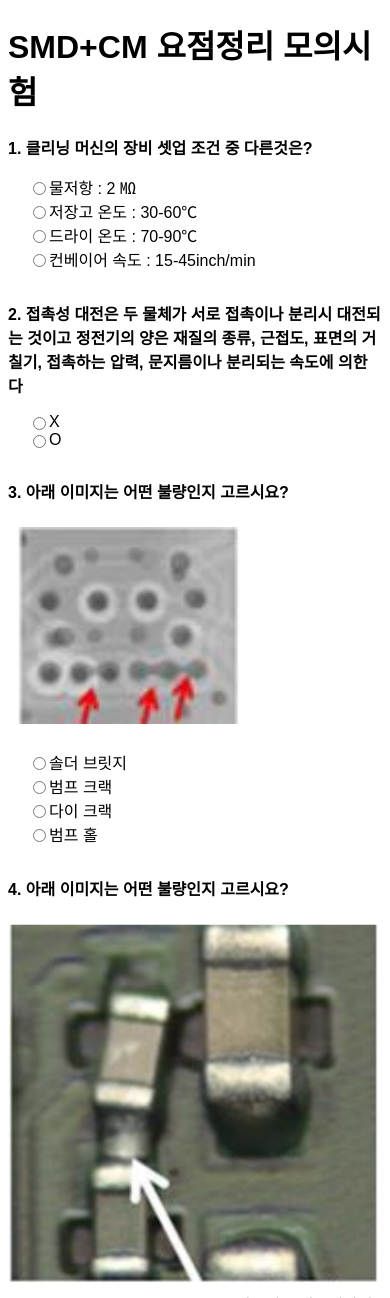
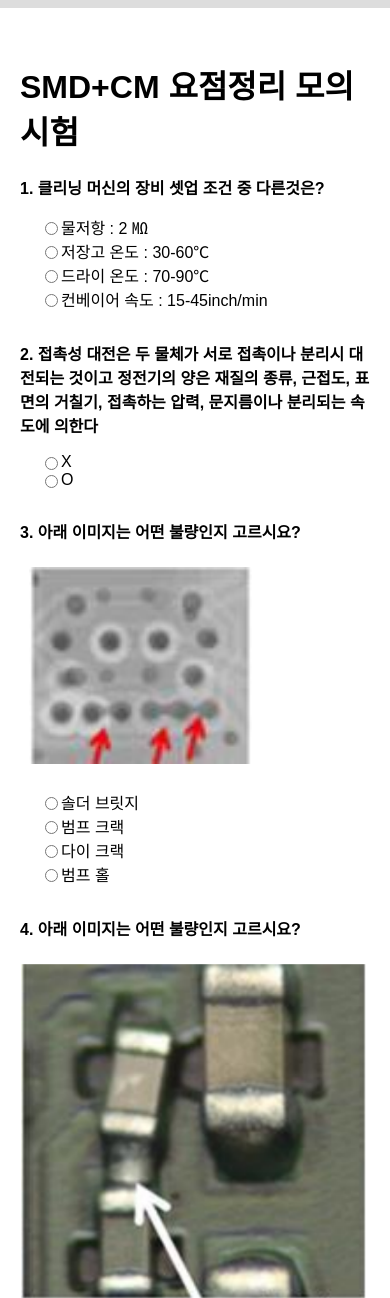
Before and after one commit to yonghokim1996-maker/flask-quiz, a Flask app: page / in a window 390 px wide. Shown: the top 1298 px of the page. Run offline with Flask 3, Linux system fonts and the light colour scheme.

Commit message:
Add progress bar and auto scroll for mobile UI

```diff
--- a/templates/index.html
+++ b/templates/index.html
@@ -6,6 +6,26 @@
     <style>
         body {
             font-family: Arial, sans-serif;
+            margin: 0;
+            padding: 0;
+        }
+        .progress-container {
+            width: 100%;
+            background-color: #ddd;
+            position: fixed;
+            top: 0;
+            left: 0;
+            z-index: 100;
+        }
+        .progress-bar {
+            height: 8px;
+            width: 0%;
+            background-color: #007bff;
+            transition: width 0.3s;
+        }
+        .content {
+            padding: 20px;
+            margin-top: 20px;
         }
         .question-block {
             margin-bottom: 30px;
@@ -39,22 +59,46 @@
         document.addEventListener('DOMContentLoaded', function() {
             const form = document.querySelector('form');
             const submitBtn = document.getElementById('submit-btn');
+            const questionCount = {{ questions|length }};
+            const progressBar = document.getElementById('progress-bar');
+            const questionBlocks = document.querySelectorAll('.question-block');
 
-            form.addEventListener('change', function() {
-                let allAnswered = true;
-                const questionCount = {{ questions|length }};
+            function updateProgress() {
+                let answeredCount = 0;
                 for (let i = 0; i < questionCount; i++) {
-                    if (!form.querySelector(`input[name="q${i}"]:checked`)) {
-                        allAnswered = false;
-                        break;
+                    if (form.querySelector(`input[name="q${i}"]:checked`)) {
+                        answeredCount++;
                     }
                 }
-                submitBtn.disabled = !allAnswered;
+                const progressPercent = (answeredCount / questionCount) * 100;
+                progressBar.style.width = progressPercent + '%';
+                submitBtn.disabled = answeredCount !== questionCount;
+            }
+
+            form.addEventListener('change', function(e) {
+                updateProgress();
+
+                // 자동 스크롤: 사용자가 답을 선택하면 다음 문제로 이동
+                if (e.target.type === 'radio') {
+                    const currentQuestion = e.target.closest('.question-block');
+                    const nextQuestion = currentQuestion.nextElementSibling;
+                    if (nextQuestion && nextQuestion.classList.contains('question-block')) {
+                        nextQuestion.scrollIntoView({ behavior: 'smooth', block: 'start' });
+                    }
+                }
             });
+
+            updateProgress();
         });
     </script>
 </head>
 <body>
+    <!-- 진행 바 -->
+    <div class="progress-container">
+        <div id="progress-bar" class="progress-bar"></div>
+    </div>
+
+    <div class="content">
         <h1>SMD+CM 요점정리 모의시험</h1>
         <form action="/submit" method="post">
             {% for idx, q in questions %}
@@ -76,5 +120,6 @@
             {% endfor %}
             <button type="submit" id="submit-btn" disabled>제출하기</button>
         </form>
+    </div>
 </body>
 </html>
```
Lines whose indentation alone changed are shown as unchanged.
